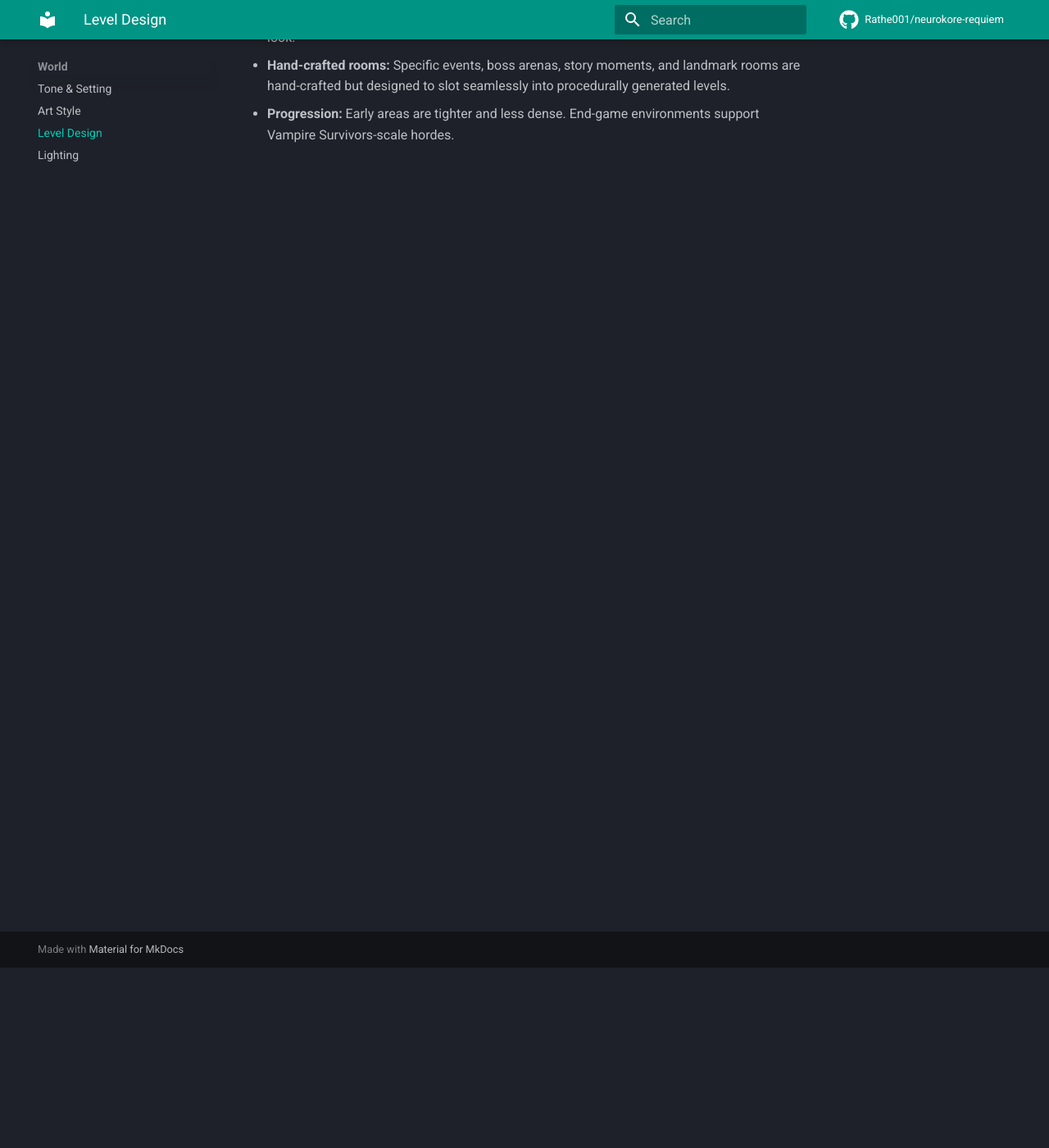
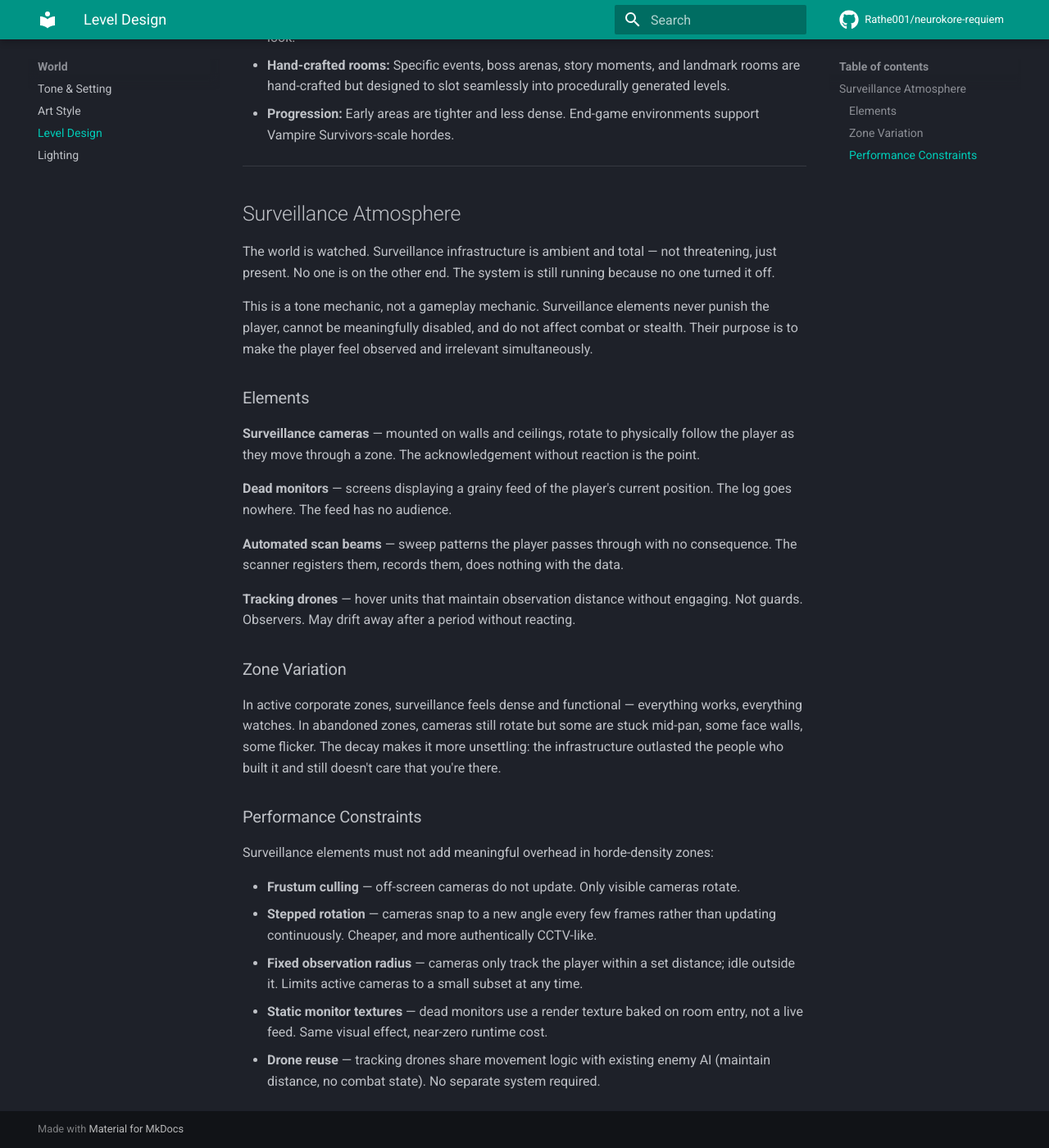
Before and after one commit to Rathe001/neurokore-requiem, an MkDocs documentation site: the page built from docs/world/level-design.md, in a window 1280 px wide and 1400 px high, scrolled down 220 px. Shown: the whole window at 82% size. Built offline with MkDocs 1.6.1 and Material for MkDocs 9.7.7, drawn with Linux system fonts in a browser that asks for light colours; comment, search, counter and statistics services are not loaded.

Commit message:
Add surveillance atmosphere system to level design doc
Co-Authored-By: Claude Sonnet 4.6 <noreply@anthropic.com>

```diff
--- a/docs/world/level-design.md
+++ b/docs/world/level-design.md
@@ -3,3 +3,35 @@
 - **Construction:** Tile-based, procedurally generated. Tiles and layouts simulate a hand-crafted look.
 - **Hand-crafted rooms:** Specific events, boss arenas, story moments, and landmark rooms are hand-crafted but designed to slot seamlessly into procedurally generated levels.
 - **Progression:** Early areas are tighter and less dense. End-game environments support Vampire Survivors-scale hordes.
+
+---
+
+## Surveillance Atmosphere
+
+The world is watched. Surveillance infrastructure is ambient and total — not threatening, just present. No one is on the other end. The system is still running because no one turned it off.
+
+This is a tone mechanic, not a gameplay mechanic. Surveillance elements never punish the player, cannot be meaningfully disabled, and do not affect combat or stealth. Their purpose is to make the player feel observed and irrelevant simultaneously.
+
+### Elements
+
+**Surveillance cameras** — mounted on walls and ceilings, rotate to physically follow the player as they move through a zone. The acknowledgement without reaction is the point.
+
+**Dead monitors** — screens displaying a grainy feed of the player's current position. The log goes nowhere. The feed has no audience.
+
+**Automated scan beams** — sweep patterns the player passes through with no consequence. The scanner registers them, records them, does nothing with the data.
+
+**Tracking drones** — hover units that maintain observation distance without engaging. Not guards. Observers. May drift away after a period without reacting.
+
+### Zone Variation
+
+In active corporate zones, surveillance feels dense and functional — everything works, everything watches. In abandoned zones, cameras still rotate but some are stuck mid-pan, some face walls, some flicker. The decay makes it more unsettling: the infrastructure outlasted the people who built it and still doesn't care that you're there.
+
+### Performance Constraints
+
+Surveillance elements must not add meaningful overhead in horde-density zones:
+
+- **Frustum culling** — off-screen cameras do not update. Only visible cameras rotate.
+- **Stepped rotation** — cameras snap to a new angle every few frames rather than updating continuously. Cheaper, and more authentically CCTV-like.
+- **Fixed observation radius** — cameras only track the player within a set distance; idle outside it. Limits active cameras to a small subset at any time.
+- **Static monitor textures** — dead monitors use a render texture baked on room entry, not a live feed. Same visual effect, near-zero runtime cost.
+- **Drone reuse** — tracking drones share movement logic with existing enemy AI (maintain distance, no combat state). No separate system required.
```
